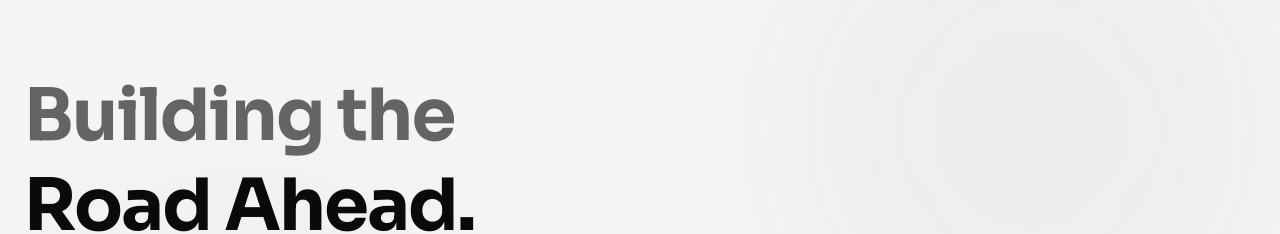
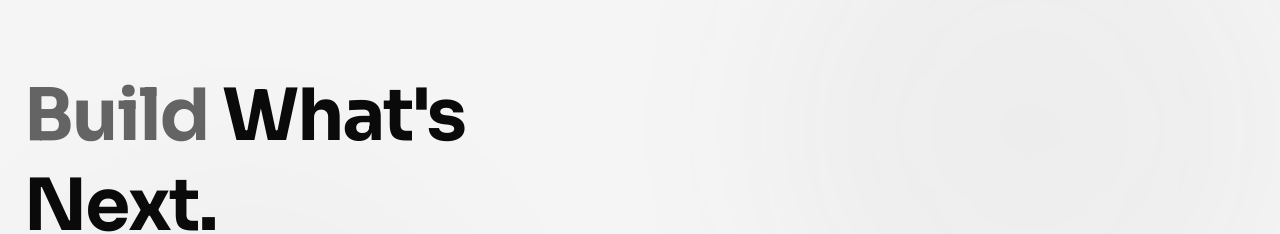
Before and after one commit to Shonhyun/daero-labs, a Next.js app: page / in a window 1280 px wide. Shown: the part 121-355 px from the top of the page. Built offline with nearby package versions, Linux system fonts and the light colour scheme.

Commit message:
Change tagline to Build What's Next

```diff
--- a/app/layout.tsx
+++ b/app/layout.tsx
@@ -9,7 +9,7 @@ const inter = Inter({ subsets: ["latin"], variable: "--font-inter" });
 const sora = Sora({ subsets: ["latin"], variable: "--font-sora" });
 
 export const metadata: Metadata = {
-  title: "Daero Labs | Building the Road Ahead",
+  title: "Daero Labs | Build What's Next",
   description: "Daero Labs is a small, focused software studio building modern web and mobile applications with clean architecture and future-ready tools.",
 };
 
--- a/components/Footer.tsx
+++ b/components/Footer.tsx
@@ -31,7 +31,7 @@ export function Footer() {
                <Logo inverted />
             </Link>
             <p className="text-silver max-w-xs text-sm leading-relaxed">
-              Building the road ahead. Thoughtful software systems with clean architecture and future-ready tools.
+              Build what&apos;s next. Thoughtful software systems with clean architecture and future-ready tools.
             </p>
           </div>
 
--- a/components/Hero.tsx
+++ b/components/Hero.tsx
@@ -16,7 +16,7 @@ export function Hero() {
           className="w-full md:w-1/2"
         >
           <h1 className="text-5xl md:text-7xl font-bold tracking-tight mb-8 text-rich-black dark:text-white-smoke leading-tight">
-            <span className="text-dim-gray dark:text-silver">Building the</span> Road Ahead.
+            <span className="text-dim-gray dark:text-silver">Build</span> What&apos;s Next.
           </h1>
 
           <p className="text-xl md:text-2xl text-dim-gray dark:text-silver mb-10 max-w-2xl leading-relaxed">
```
